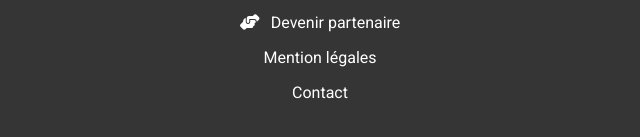
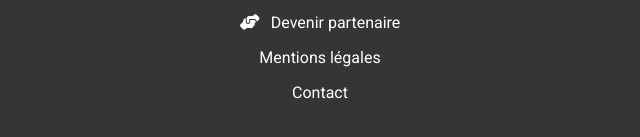
Before and after one commit to UMAN-front/ValentinOtt_3_29062021, a website: page index.html in a window 1280 px wide. Shown: the part 1019-1156 px from the top of the page, 320-960 px from the left. Drawn offline with Linux system fonts and the light colour scheme; a web font is replaced by a local one.

Commit message:
Correction fautes d'orthographe footer Mention"s"

```diff
--- a/index.html
+++ b/index.html
@@ -154,7 +154,7 @@
             </div>
             <div class="footer__restaurant">
                 <a href="#" class="footer__lien">
-                    Mention légales
+                    Mentions légales
                 </a>
             </div>
             <div class="footer__restaurant">
```
